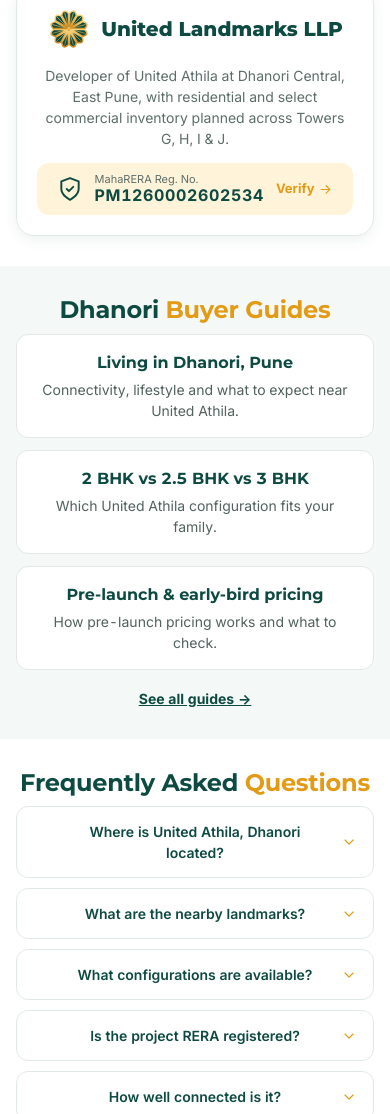
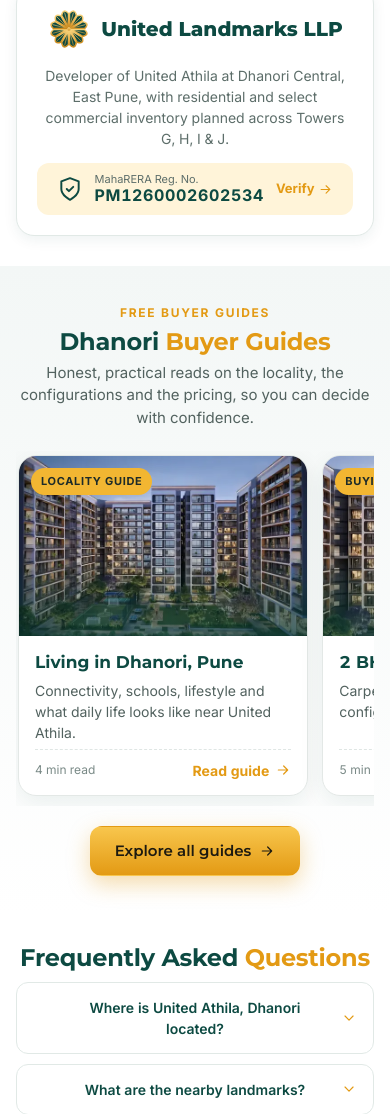
Before and after one commit to saleshousingmantra/United-athila-dhanori, a plain HTML site: page index.html in a window 390 px wide. Shown: the part 4843-5957 px from the top of the page. Drawn offline with nearby package versions, Linux system fonts and the light colour scheme.

Commit message:
Redesign home Guides section: image cards, snap carousel on phones
Co-Authored-By: Claude Sonnet 5.5 <noreply@anthropic.com>
Claude-Session: https://claude.ai/code/session_01CpkiQPiW5YxohBGR7HLaRH

```diff
--- a/css/style.css
+++ b/css/style.css
@@ -606,11 +606,28 @@ html.js .rv:not(.in) { opacity: 0; transform: translateY(16px); }
 .ct{font-family:var(--font-head);font-weight:700;line-height:1.15;letter-spacing:-.01em;margin:0 0 8px;color:var(--green);text-align:center;font-size:19px}
 .modal-box .ct{color:#fff;font-size:21px;margin:0}
 @media(min-width:768px){.lead-form .ct{font-size:22px}.modal-box .ct{font-size:24px}}
-
-.guide-links{list-style:none;margin:0;padding:0;display:grid;gap:12px;grid-template-columns:1fr}
-.guide-links a{display:block;background:#fff;border:1px solid #e3e8e6;border-radius:12px;padding:16px;text-decoration:none;color:#1d2b29;text-align:center;transition:transform .2s,border-color .2s}
-.guide-links a:hover{transform:translateY(-2px);border-color:var(--gold)}
-.guide-links strong{display:block;font-family:var(--font-head);color:var(--green);font-size:16px;margin-bottom:4px}
-.guide-links span{font-size:14px;color:#52625f}
-.guide-more{text-align:center;margin:18px 0 0}.guide-more a{font-weight:700;color:var(--green)}
-@media(min-width:768px){.guide-links{grid-template-columns:repeat(3,1fr)}}
+.guides{background:linear-gradient(180deg,#f3f7f6 0%,#fff 100%)}
+.gl-sub{text-align:center;max-width:560px;margin:-4px auto 22px;color:#52625f;font-size:15px}
+.guide-links{list-style:none;margin:0;padding:4px 2px 10px;display:grid;grid-auto-flow:column;grid-auto-columns:82%;gap:14px;overflow-x:auto;scroll-snap-type:x mandatory;scrollbar-width:none}
+.guide-links::-webkit-scrollbar{display:none}
+.gl-card{scroll-snap-align:center;display:flex}
+.gl-card a{display:flex;flex-direction:column;width:100%;background:#fff;border:1px solid #e3e8e6;border-radius:var(--radius);overflow:hidden;text-decoration:none;color:#1d2b29;box-shadow:0 8px 24px rgba(13,74,66,.08);transition:transform .25s,box-shadow .25s,border-color .25s}
+.gl-card a:hover{transform:translateY(-4px);box-shadow:0 16px 34px rgba(13,74,66,.16);border-color:var(--gold)}
+.gl-im{position:relative;display:block;aspect-ratio:16/10;overflow:hidden;background:var(--green)}
+.gl-im img{width:100%;height:100%;object-fit:cover;display:block;transition:transform .5s}
+.gl-card a:hover .gl-im img{transform:scale(1.06)}
+.gl-im:after{content:"";position:absolute;inset:0;background:linear-gradient(180deg,transparent 55%,rgba(13,74,66,.55))}
+.gl-im em{position:absolute;z-index:1;left:12px;top:12px;font-style:normal;font-size:11px;font-weight:700;letter-spacing:.06em;text-transform:uppercase;background:var(--gold);color:#1d2b29;padding:5px 10px;border-radius:99px}
+.gl-tx{display:flex;flex-direction:column;gap:6px;padding:16px 16px 14px;flex:1;text-align:left}
+.gl-tx strong{font-family:var(--font-head);font-size:17px;line-height:1.25;color:var(--green)}
+.gl-tx>span{font-size:14px;line-height:1.5;color:#52625f}
+.gl-foot{display:flex!important;justify-content:space-between;align-items:center;margin-top:auto;padding-top:10px;border-top:1px dashed #dfe6e4}
+.gl-foot small{color:#7a8a87;font-size:12px}
+.gl-foot b{display:inline-flex;align-items:center;gap:6px;color:var(--gold-2);font-size:14px}
+.gl-foot .ic{width:16px;height:16px;transition:transform .2s}
+.gl-card a:hover .gl-foot .ic{transform:translateX(4px)}
+.guide-more{text-align:center;margin:20px 0 0}
+.guide-more .btn{display:inline-flex;align-items:center;gap:8px}
+.guide-more .ic{width:16px;height:16px}
+@media(min-width:768px){.guide-links{grid-auto-flow:row;grid-auto-columns:auto;grid-template-columns:repeat(3,1fr);overflow:visible;gap:22px}}
+.gl-eyebrow{text-align:center;margin:0 0 6px;font-size:12px;font-weight:700;letter-spacing:.14em;text-transform:uppercase;color:var(--gold-2)}
--- a/index.html
+++ b/index.html
@@ -718,15 +718,17 @@
     </section>
 
     <!-- ================= GUIDES ================= -->
-    <section class="section tight alt" id="guides" aria-labelledby="guidesTitle">
+    <section class="section guides" id="guides" aria-labelledby="guidesTitle">
       <div class="container">
+        <p class="gl-eyebrow rv">Free Buyer Guides</p>
         <h2 id="guidesTitle" class="section-title rv">Dhanori <span class="hl">Buyer Guides</span></h2>
+        <p class="gl-sub rv">Honest, practical reads on the locality, the configurations and the pricing, so you can decide with confidence.</p>
         <ul class="guide-links rv">
-          <li><a href="blog/locality/living-in-dhanori-pune/"><strong>Living in Dhanori, Pune</strong><span>Connectivity, lifestyle and what to expect near United Athila.</span></a></li>
-          <li><a href="blog/buying-guides/2-bhk-vs-2-5-bhk-vs-3-bhk/"><strong>2 BHK vs 2.5 BHK vs 3 BHK</strong><span>Which United Athila configuration fits your family.</span></a></li>
-          <li><a href="blog/buying-guides/what-is-pre-launch-and-early-bird-pricing/"><strong>Pre-launch &amp; early-bird pricing</strong><span>How pre-launch pricing works and what to check.</span></a></li>
+          <li class="gl-card"><a href="blog/locality/living-in-dhanori-pune/"><span class="gl-im"><img src="images/gallery/towers-courtyard-view-thumb.webp" width="640" height="401" loading="lazy" decoding="async" alt="Landscaped towers at United Athila, Dhanori, Pune"><em>Locality guide</em></span><span class="gl-tx"><strong>Living in Dhanori, Pune</strong><span>Connectivity, schools, lifestyle and what daily life looks like near United Athila.</span><span class="gl-foot"><small>4 min read</small><b>Read guide <svg class="ic" aria-hidden="true"><use href="#i-arrow"/></svg></b></span></span></a></li>
+          <li class="gl-card"><a href="blog/buying-guides/2-bhk-vs-2-5-bhk-vs-3-bhk/"><span class="gl-im"><img src="images/gallery/towers-facade-md.webp" width="640" height="401" loading="lazy" decoding="async" alt="United Athila tower facade, Dhanori, Pune"><em>Buying guide</em></span><span class="gl-tx"><strong>2 BHK vs 2.5 BHK vs 3 BHK</strong><span>Carpet areas, prices and which configuration fits your family.</span><span class="gl-foot"><small>5 min read</small><b>Read guide <svg class="ic" aria-hidden="true"><use href="#i-arrow"/></svg></b></span></span></a></li>
+          <li class="gl-card"><a href="blog/buying-guides/what-is-pre-launch-and-early-bird-pricing/"><span class="gl-im"><img src="images/gallery/pool-amenity-deck-thumb.webp" width="640" height="401" loading="lazy" decoding="async" alt="Amenity deck at United Athila, Dhanori, Pune"><em>Buying guide</em></span><span class="gl-tx"><strong>Pre-launch &amp; early-bird pricing</strong><span>How pre-launch pricing works, and what to check before you book.</span><span class="gl-foot"><small>4 min read</small><b>Read guide <svg class="ic" aria-hidden="true"><use href="#i-arrow"/></svg></b></span></span></a></li>
         </ul>
-        <p class="guide-more rv"><a href="blog/">See all guides &rarr;</a></p>
+        <p class="guide-more rv"><a class="btn btn-gold" href="blog/">Explore all guides <svg class="ic" aria-hidden="true"><use href="#i-arrow"/></svg></a></p>
       </div>
     </section>
 
```
